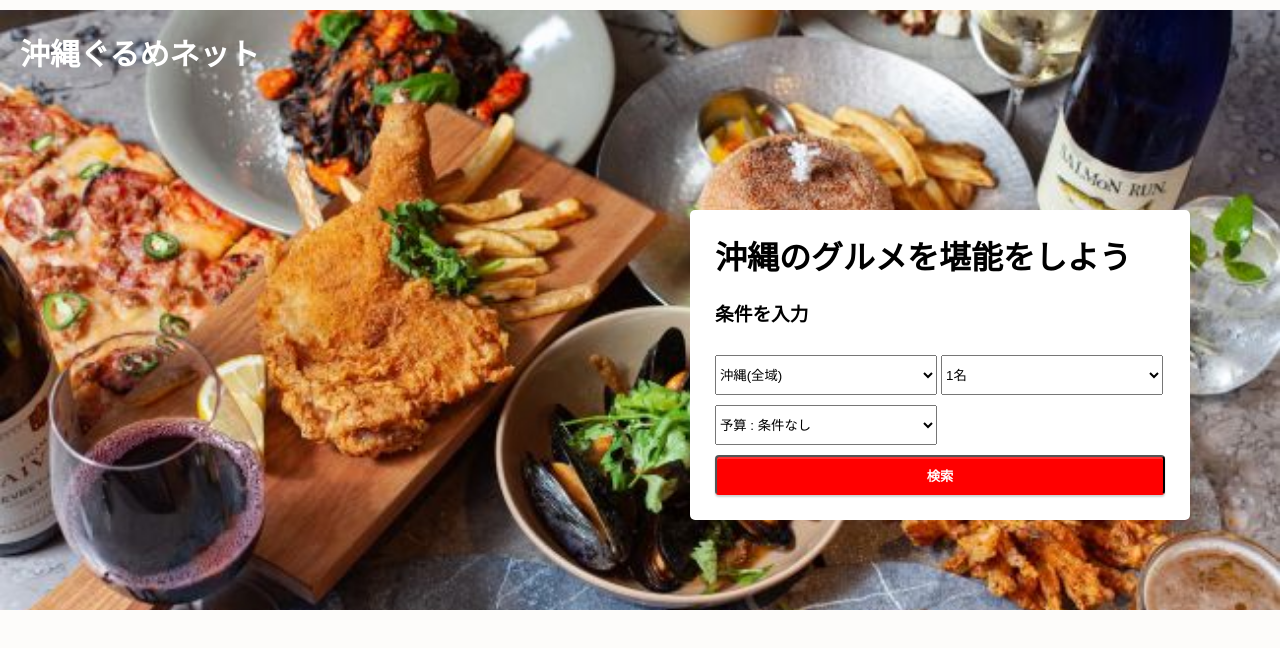
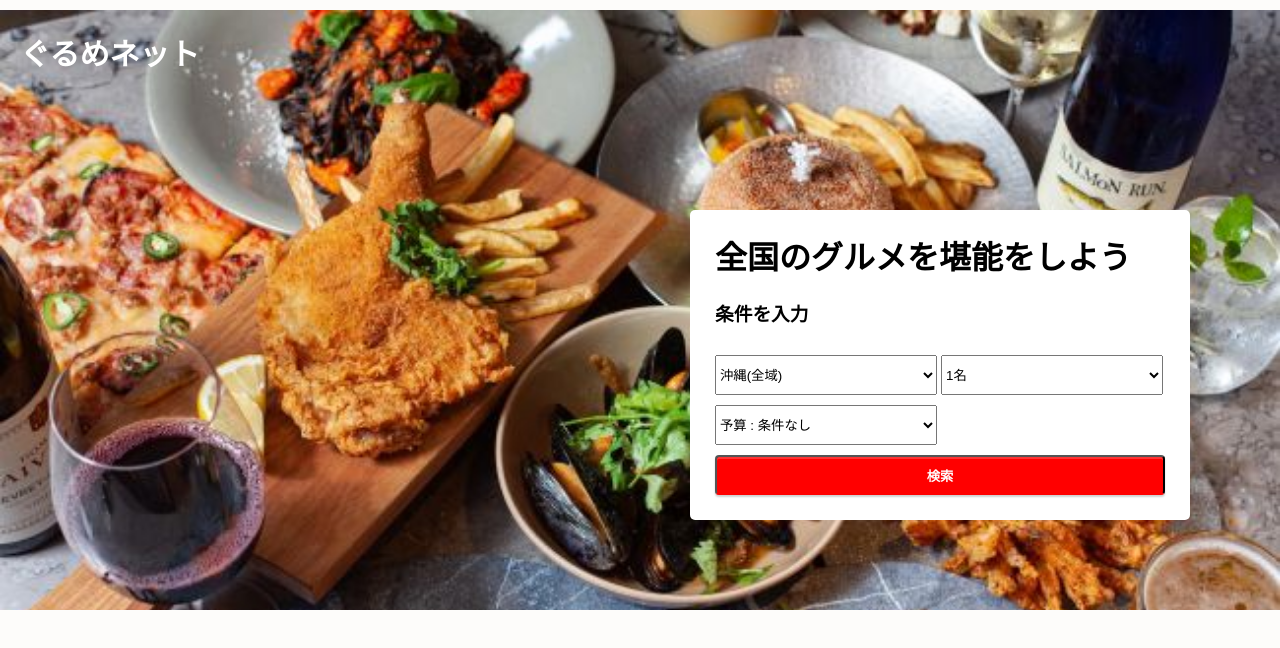
Before and after one commit to ArakakiTakuya/api_project, a website: page public/index.html in a window 1280 px wide. Drawn offline with Linux system fonts and the light colour scheme.

Commit message:
changed front tittle

```diff
--- a/public/index.html
+++ b/public/index.html
@@ -7,9 +7,9 @@
   </head>
   <body>
     <main>
-      <h1>沖縄ぐるめネット</h1>
+      <h1>ぐるめネット</h1>
       <div class="main-wrapper">
-        <h1>沖縄のグルメを堪能をしよう</h1>
+        <h1>全国のグルメを堪能をしよう</h1>
         <h3>条件を入力</h3>
         <select>
           <option>沖縄(全域)</option>
```
